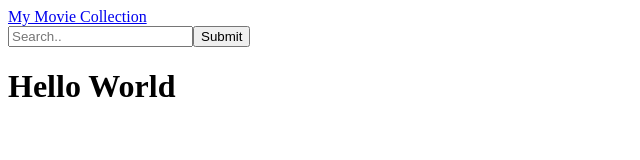
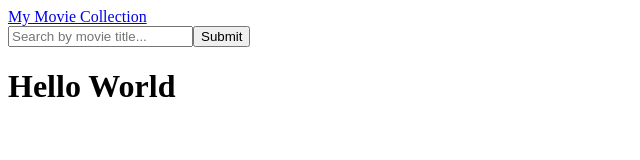
Before and after one commit to MiroslavIvanovCommits/Movie-library, a React (Create React App) app in the folder my-app/: page / in a window 1280 px wide. Shown: the top 160 px of the page, without its empty margins (0-640 px from the left). Built offline with nearby package versions, Linux system fonts and the light colour scheme.

Commit message:
Add routes and redirect missing pages back to home

```diff
--- a/my-app/src/App.js
+++ b/my-app/src/App.js
@@ -17,11 +17,14 @@ function App() {
 
                 <Routes>
                     <Route path="/" element={<Home />} />
+                    <Route path="/search" element={<Search />} />
+                    <Route path="/details/:movieId" element={<Details />} />
+                    <Route path='*' element={<Home />} />
                 </Routes>
 
             </main>
 
-            {/* <Footer /> */}
+            <Footer />
         </div>
     );
 }
--- a/my-app/src/components/Footer.js
+++ b/my-app/src/components/Footer.js
@@ -1,6 +1,8 @@
 const Footer = () => {
     return (
-        <h1>Hello World</h1>
+        <footer>
+
+        </footer>
     );
 }
 
--- a/my-app/src/components/Header.js
+++ b/my-app/src/components/Header.js
@@ -7,7 +7,7 @@ const Header = () => {
                 <Link to="/">My Movie Collection</Link>
                 <div className="search-container">
                     <form action="/action_page.php">
-                        <input type="text" placeholder="Search.." name="search" />
+                        <input type="text" placeholder="Search by movie title..." name="search" />
                         <button type="submit">Submit</button>
                     </form>
                 </div>
```
